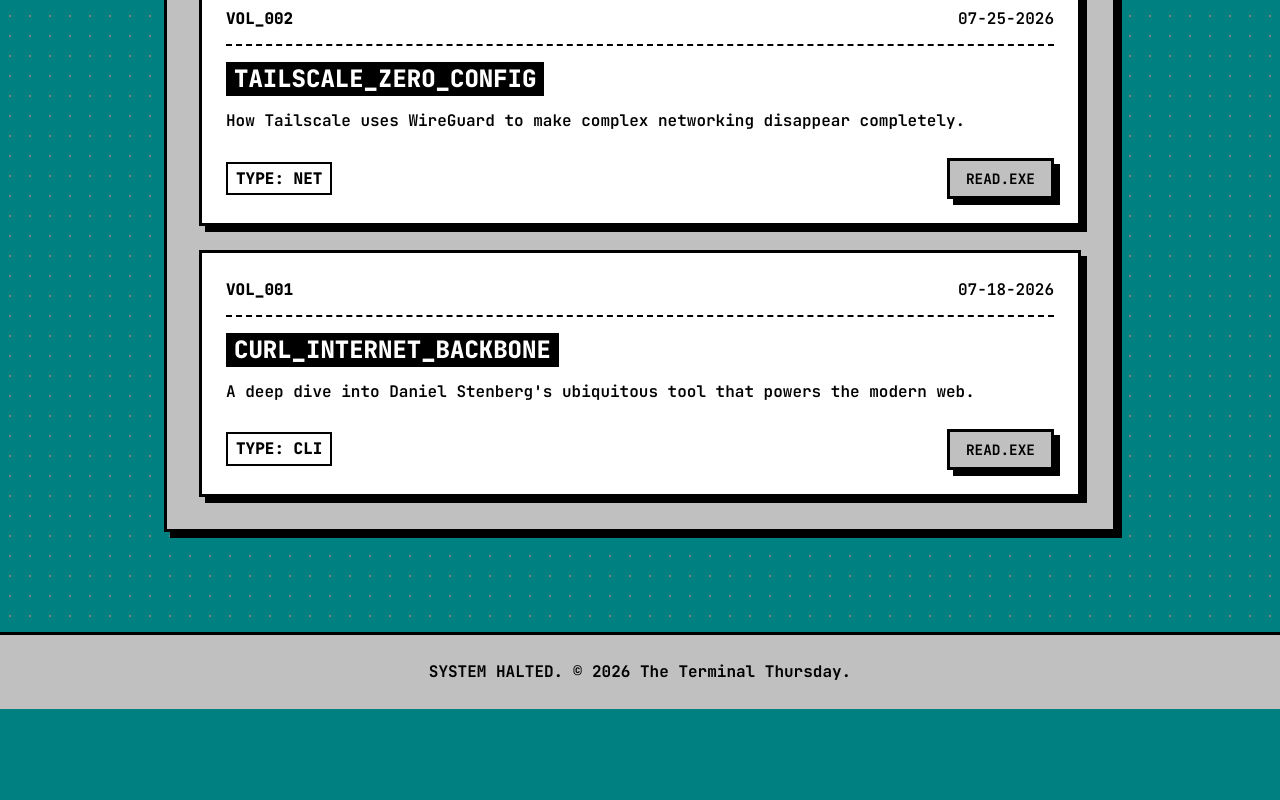
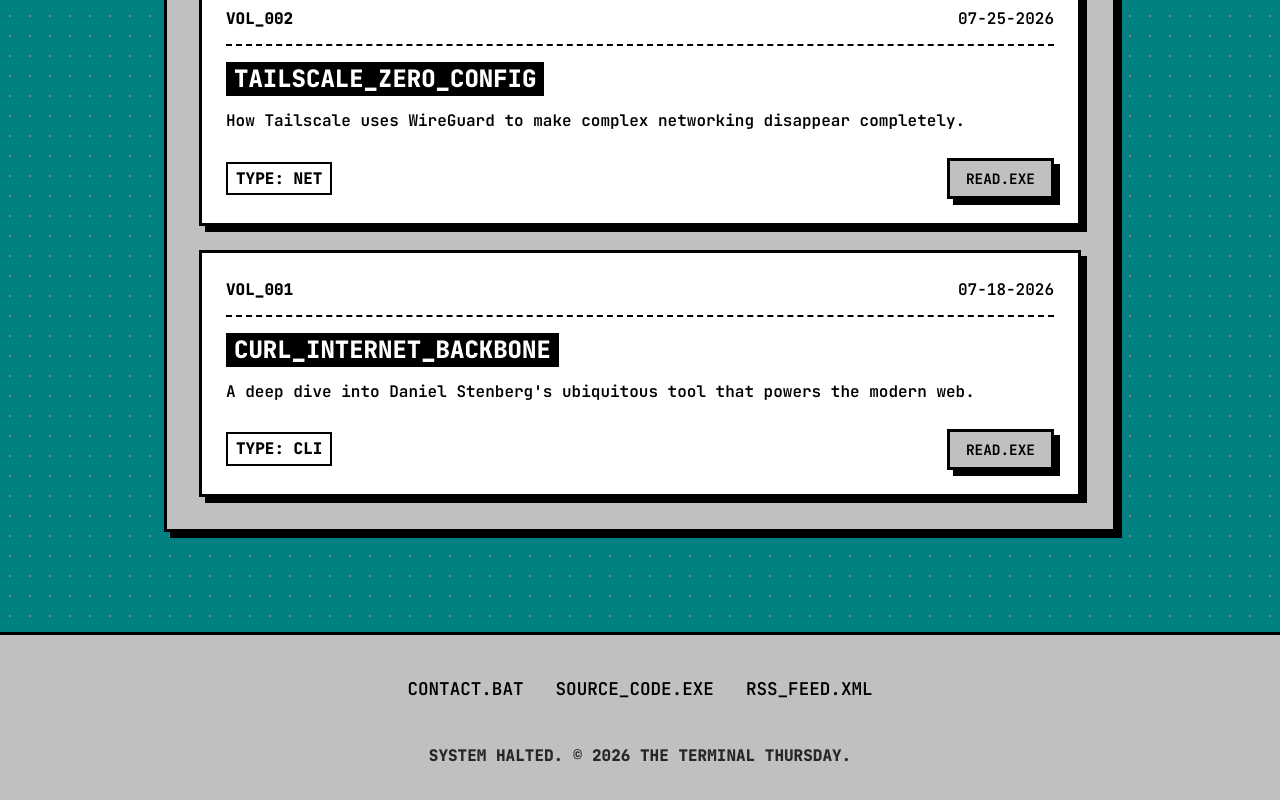
Before and after one commit to MenilV/theterminalthursday.com, a React (Vite) app: page / in a window 1280 px wide. Shown: the part 1734-2534 px from the top of the page. Before the commit the page ends 2443 px from the top, so only its background shows below. Built offline with nearby package versions, Linux system fonts and the light colour scheme.

Commit message:
feat: update X link copy and expand footer with theme-aware links

```diff
--- a/src/App.jsx
+++ b/src/App.jsx
@@ -34,7 +34,7 @@
           </div>
           <div style={{ display: 'flex', gap: '24px', fontSize: '1rem', alignItems: 'center' }}>
             <a href="#archive">Archive</a>
-            <a href="https://twitter.com" target="_blank" rel="noreferrer">X</a>
+            <a href="https://twitter.com/MenilVukovic" target="_blank" rel="noreferrer">X (Twitter)</a>
             <button onClick={toggleTheme} className="btn" style={{ padding: '4px 8px', fontSize: '0.85rem' }}>
               {theme === 'windows' ? 'SWITCH TO UNIX' : 'SWITCH TO WIN95'}
             </button>
@@ -50,9 +50,24 @@
       </main>
 
       {/* Footer */}
-      <footer style={{ background: 'var(--panel-bg)', borderTop: 'var(--border-width) var(--border-style) var(--border-color)', padding: '24px 0', textAlign: 'center', fontWeight: '700', transition: 'all 0.3s ease' }}>
-        <div className="container">
-          <p>SYSTEM HALTED. © {new Date().getFullYear()} The Terminal Thursday.</p>
+      <footer style={{ background: 'var(--panel-bg)', borderTop: 'var(--border-width) var(--border-style) var(--border-color)', padding: '40px 0', textAlign: 'center', fontWeight: '600', transition: 'all 0.3s ease' }}>
+        <div className="container" style={{ display: 'flex', flexDirection: 'column', gap: '16px', alignItems: 'center' }}>
+
+          <div style={{ display: 'flex', gap: '32px', flexWrap: 'wrap', justifyContent: 'center', fontSize: '1.1rem', fontWeight: '700' }}>
+            <a href="mailto:hello@theterminalthursday.com">
+              {theme === 'windows' ? 'CONTACT.BAT' : './contact.sh'}
+            </a>
+            <a href="https://github.com/MenilV/theterminalthursday.com" target="_blank" rel="noreferrer">
+              {theme === 'windows' ? 'SOURCE_CODE.EXE' : 'cat source.c'}
+            </a>
+            <a href="#">
+              {theme === 'windows' ? 'RSS_FEED.XML' : 'rss.xml'}
+            </a>
+          </div>
+
+          <p style={{ marginTop: '24px', fontWeight: '800', opacity: 0.8 }}>
+            SYSTEM HALTED. © {new Date().getFullYear()} THE TERMINAL THURSDAY.
+          </p>
         </div>
       </footer>
     </div>
```
